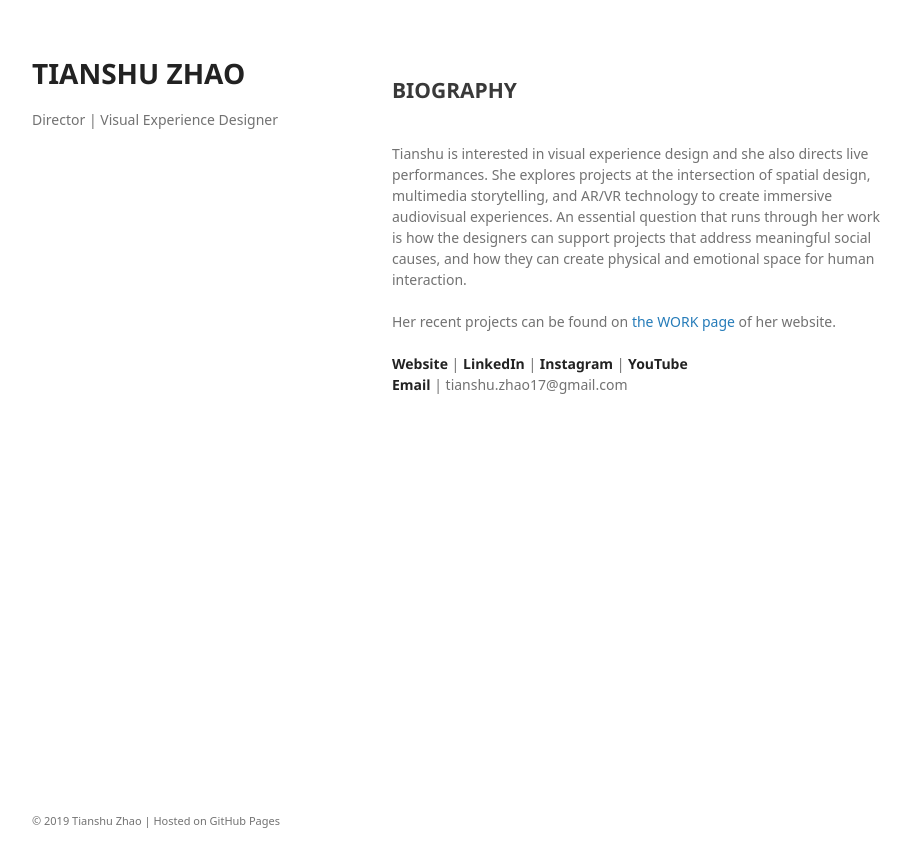
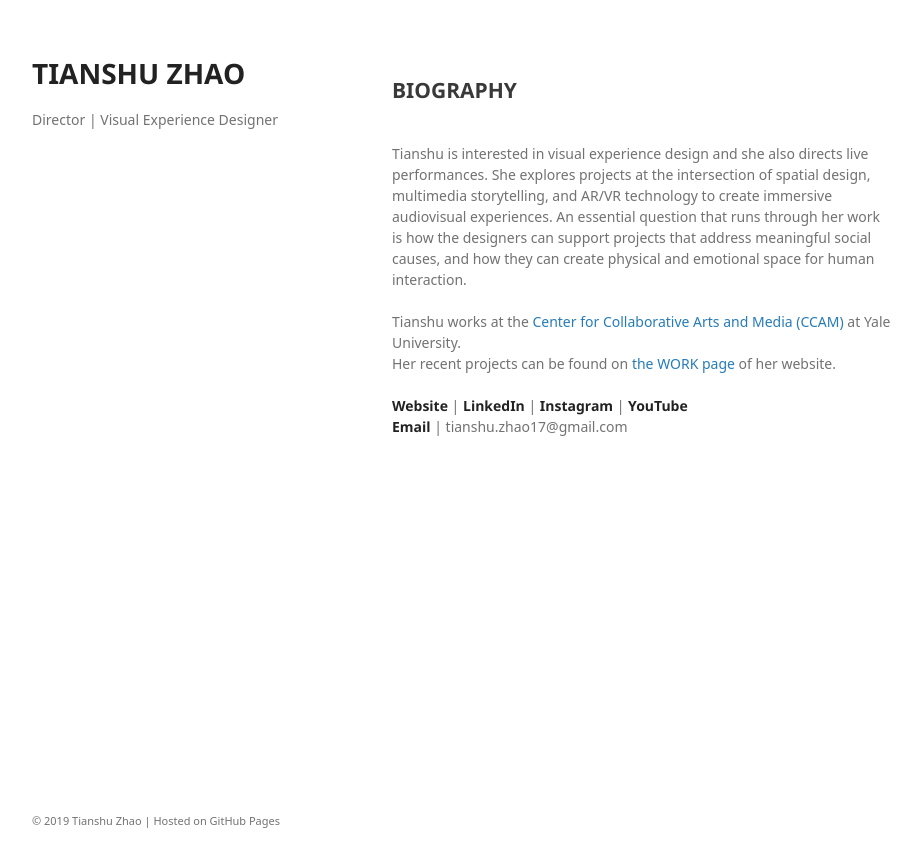
Before and after one commit to tianshu-z/tianshu-z.github.io, a Jekyll site: the page built from biography.html, in a window 1280 px wide. Shown: the top 867 px of the page, without its empty margins (178-1099 px from the left). Built offline with Jekyll 4.4.1, drawn with Linux system fonts in a browser that asks for light colours; some web fonts are replaced.

Commit message:
Update biography.html

```diff
--- a/biography.html
+++ b/biography.html
@@ -18,6 +18,8 @@ layout: default
 Tianshu is interested in visual experience design and she also directs live performances. She explores projects at the intersection of spatial design, multimedia storytelling, and AR/VR technology to create immersive audiovisual experiences. An essential question that runs through her work is how the designers can support projects that address meaningful social causes, and how they can create physical and emotional space for human interaction.
     <br>
     <br>
+Tianshu works at the <a href="https://ccam.yale.edu"> Center for Collaborative Arts and Media (CCAM)</a> at Yale University.
+    <br>
 Her recent projects can be found on <a href="https://tianshu-z.github.io/work.html">the WORK page</a> of her website.
   <br>
   <br>
```
